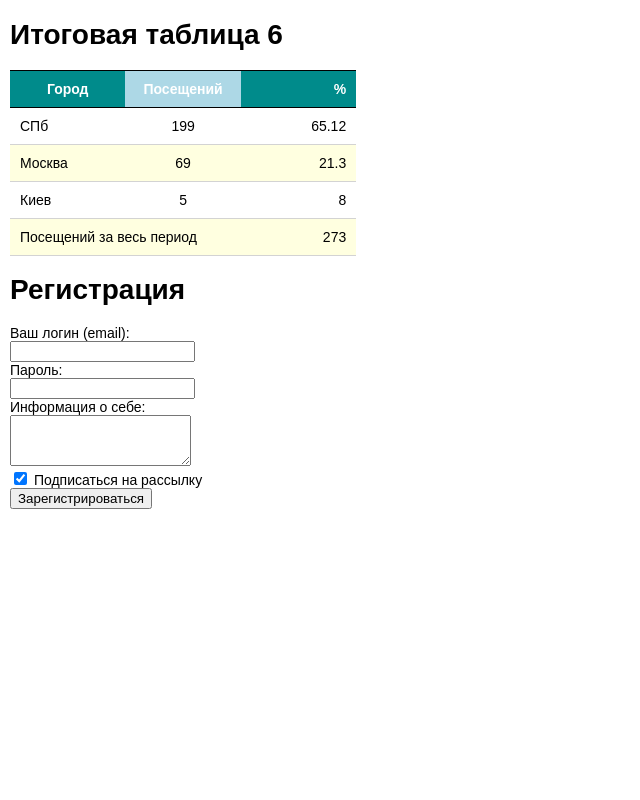
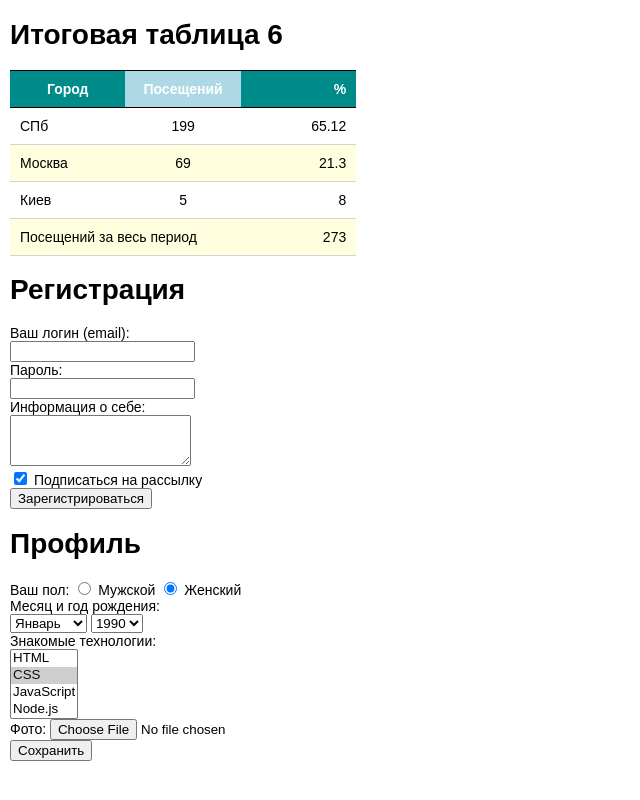
Before and after one commit to convose/first, a plain HTML site: page index.html in a window 1280 px wide. Shown: the whole page, without its empty margins (0-640 px from the left). Drawn offline with Linux system fonts and the light colour scheme.

Commit message:
sixth commit

```diff
--- a/index.html
+++ b/index.html
@@ -2,7 +2,7 @@
 <html>
     <head>
         <meta charset="utf-8">
-        <title>GIT test 2</title>
+        <title>Teaching progress</title>
 		<link rel="stylesheet" type="text/css" href="style.css">
     </head>
     <body>
@@ -51,5 +51,47 @@
             <label><input type="submit" id="registration-button" name="Подписаться на рассылку" value="Зарегистрироваться"></label>
 
         </form>
+
+		<h1>Профиль</h1>
+
+        <form action="https://echo.htmlacademy.ru" method="post" enctype="multipart/form-data">
+            <label>Ваш пол:
+                <input type="radio" name="gender" value="Мужской"> Мужской
+                <input type="radio" checked name="gender" value="Женский"> Женский
+            </label>
+            <br>
+
+            <label>Месяц и год рождения:<br>
+            <select name="month">
+              <option value="January">Январь</option>
+              <option value="February">Февраль</option>
+            </select>
+
+            <select name="month">
+              <option value="1990">1990</option>
+              <option value="1989">1989</option>
+            </select>
+            </label>
+            <br>
+
+            <label>Знакомые технологии:<br>
+            <select  multiple name="tech">
+              <option value="HTML">HTML</option>
+              <option selected value="CSS">CSS</option>
+              <option value="JavaSript">JavaScript</option>
+              <option value="Node.js">Node.js</option>
+            </select>
+            </label>
+            <br>
+
+            <label>Фото:
+            <input type="file" name="file">
+            </label>
+            <br>
+
+            <input type="submit" name="button" value="Сохранить">
+
+        </form>
+
     </body>
 </html>
```
